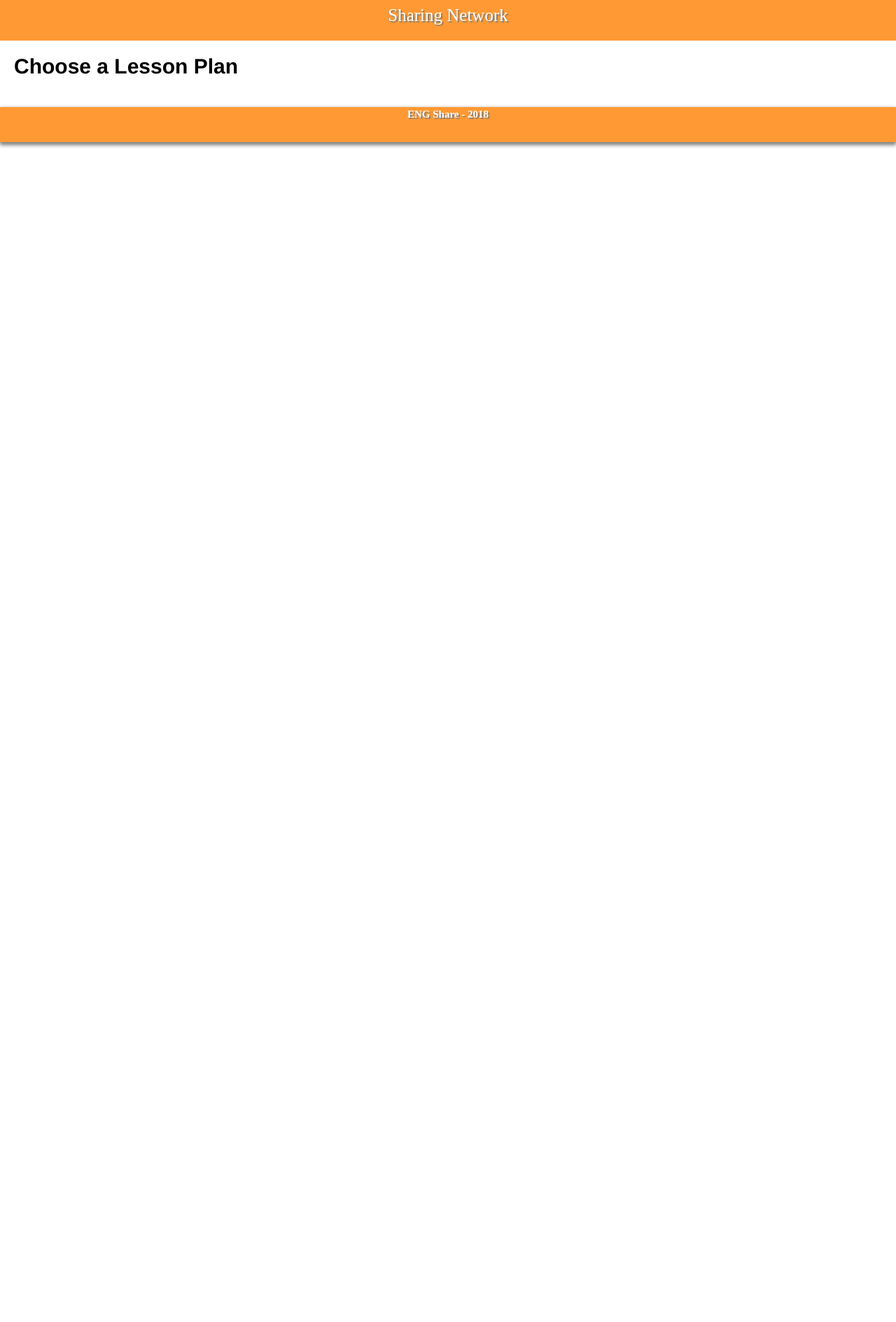
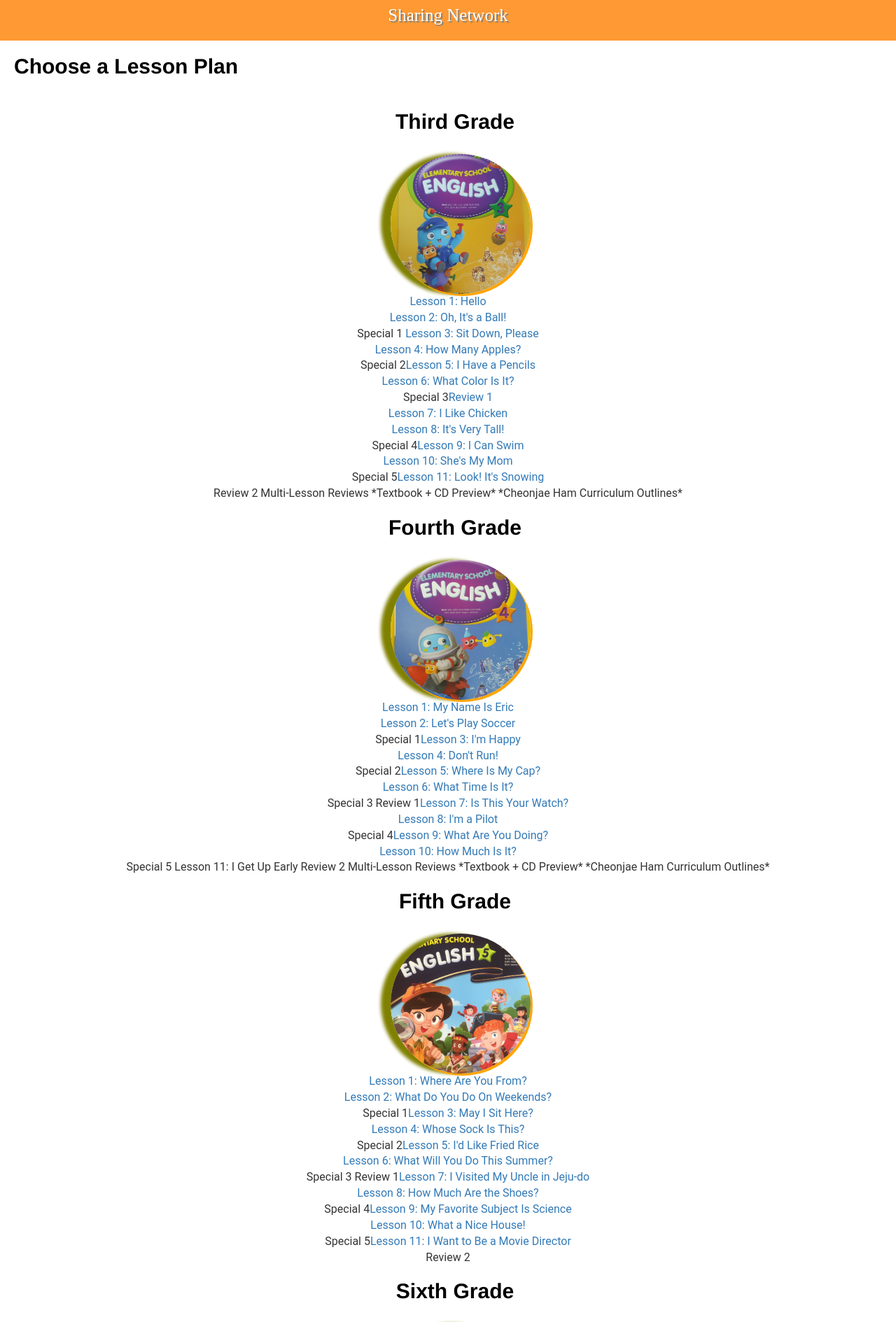
Before and after one commit to clewis1337/Project3, a React (Create React App) app in the folder client/: page /lessonplans/0 in a window 1280 px wide. Shown: the part 240-2129 px from the top of the page at 70% size. Before the commit the page ends 883 px from the top, so only its background shows below. Built offline with nearby package versions, Linux system fonts and the light colour scheme; a web font is replaced by a local one.

Commit message:
finalfinal

```diff
--- a/client/src/components/Table/Table.js
+++ b/client/src/components/Table/Table.js
@@ -1,15 +1,24 @@
 import React from "react";
 import "./Table.css";
 import { Card } from "react-simple-card";
-
+import { Link } from "react-router-dom";
 
 const Table = () => (
   <Card>
 <div className="container">
     <div className="cards">
     <div className="grade3">
-    <a href="/lessonplans/1">
-    <img id="cover" src="/images/books/3rdGrade.jpg" alt=""/></a>
+    <Link
+            to="/"
+            className={
+              window.location.pathname === "/lessonplans/1" || window.location.pathname === "/lessonplans/1"
+                ? "nav-link active"
+                : "nav-link"
+            }
+          >
+              <img id="cover" src="/images/books/3rdGrade.jpg" alt=""/>
+          </Link>
+
     </div>
 
     <div className="grade4">
--- a/client/src/pages/LessonPlans.js
+++ b/client/src/pages/LessonPlans.js
@@ -29,11 +29,12 @@ class LessonPlans extends Component {
         <h2>Choose a Lesson Plan</h2>
         {/* <Card> */}
 
-<div className={this.props.match.params.id === 0 ? "container show": "container"}>
+<div className={"container"}>
     {/* <div className="cards"> */}
-    <div className={this.props.match.params.id === 1 ? "grade3": "hide"}>
+    {/* <div className={this.props.match.params.id === 1 ? "grade3": "hide"}> */}
+    <div className="grade3">
     <h2>Third Grade</h2>
-    <a href="lesson3/topic/301">
+    <a href="lesson3/topic/3001">
     <img id="cover" src="/images/books/3rdGrade.jpg" alt=""/></a>
 
     {/* <div className="container"> */}
@@ -64,7 +65,8 @@ class LessonPlans extends Component {
       </div>
     </div>
 
-    <div className={this.props.match.params.id === 2 ? "grade4": "hide"}>
+    {/* <div className={this.props.match.params.id === 2 ? "grade4": "hide"}> */}
+    <div className="grade4">
     <h2>Fourth Grade</h2>
     <a href="lesson4/topic/401">
     <img id="cover" src="/images/books/4thGrade.jpg" alt=""/></a>
@@ -95,7 +97,8 @@ Multi-Lesson Reviews
    </div>
     </div>
 
-<div className={this.props.match.params.id === 3 ? "grade5": "hide"}>
+{/* <div className={this.props.match.params.id === 3 ? "grade5": "hide"}> */}
+<div className="grade5">
 <h2>Fifth Grade</h2>
 <a href="lesson5/topic/:id">
 <img id="cover" src="/images/books/5thGrade.jpg" alt=""/></a>
@@ -121,7 +124,8 @@ Special 5
 Review 2
    </div>
    </div>
-<div className={this.props.match.params.id === 4 ? "grade6": "hide"}>
+{/* <div className={this.props.match.params.id === 4 ? "grade6": "hide"}> */}
+<div className="grade6">
 <h2>Sixth Grade</h2>
 <a href="lesson6/topic/:id">
 <img id="cover" src="/images/books/6thGrade.jpg" alt=""/></a>
@@ -147,7 +151,8 @@ Special 5
 Review 2
    </div>
    </div>
-<div className={this.props.match.params.id === 5 ? "grade7": "hide"}>
+{/* <div className={this.props.match.params.id === 5 ? "grade7": "hide"}> */}
+<div className="grade7">
 <h2>Seventh Grade</h2>
 <a href="lesson7/topic/:id">
 <img id="cover" src="/images/books/7thGrade.jpg" alt=""/></a>
@@ -171,7 +176,8 @@ Reading for Fun 1
 <a href="/topic/300">Reading for Fun 4</a> <br/>
    </div>
    </div>
-<div className={this.props.match.params.id === 6 ? "grade8": "hide"}>
+{/* <div className={this.props.match.params.id === 6 ? "grade8": "hide"}> */}
+<div className="grade8">
 <h2>Eigth Grade</h2>
 <a href="lesson8/topic/:id">
 <img id="cover" src="/images/books/8thGrade.jpg" alt=""/> </a>
```
